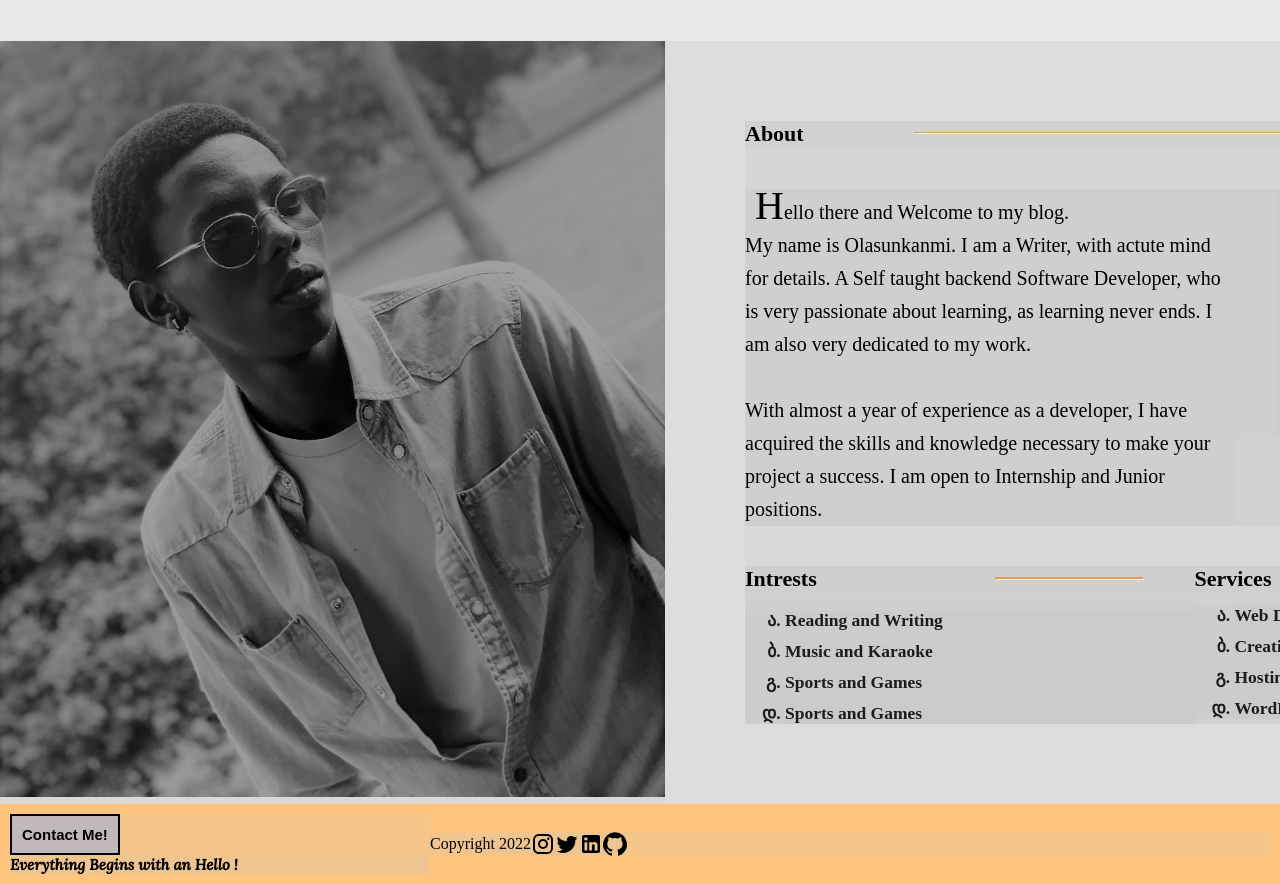
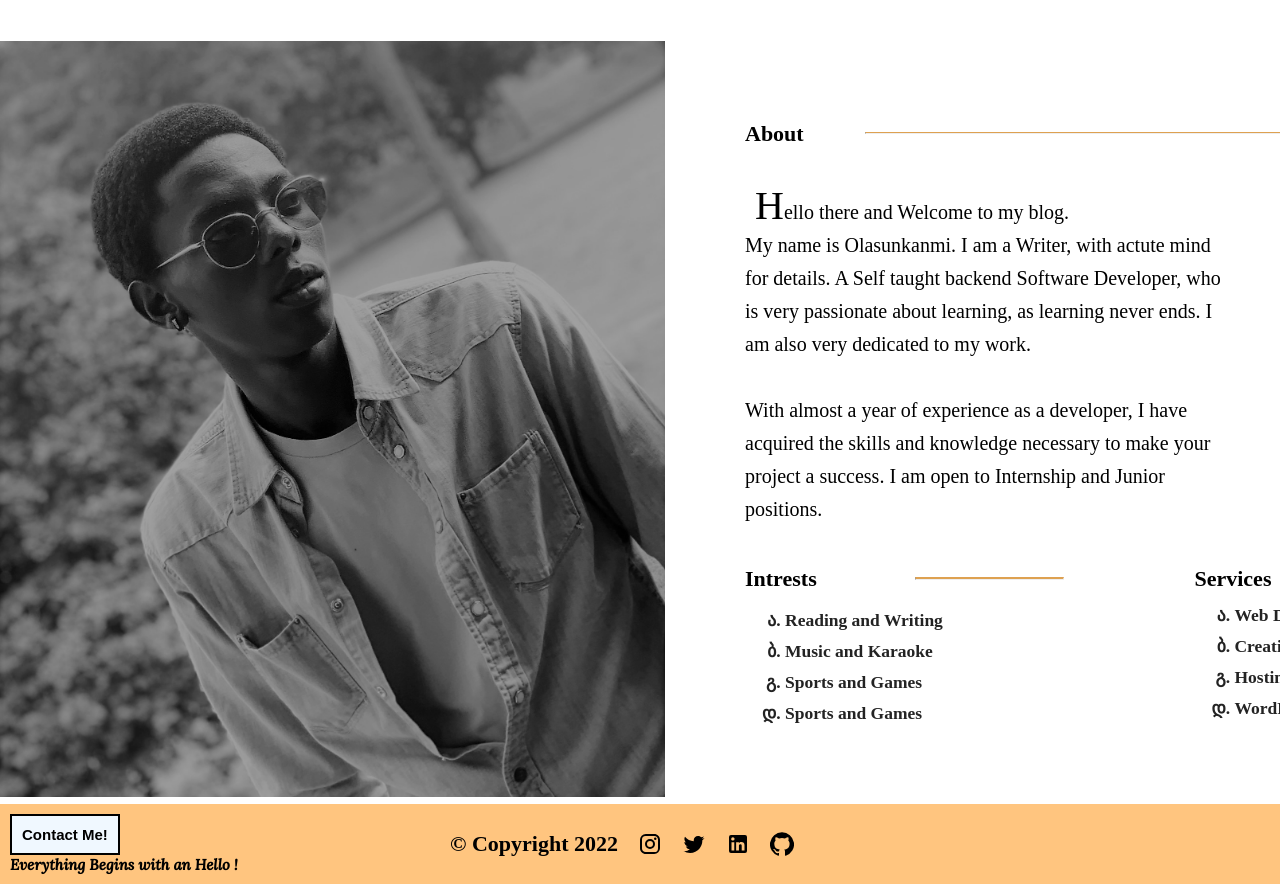
Before and after one commit to Olatisunkanmi/writing-blog, a React (Create React App) app: page / in a window 1280 px wide. Shown: the part 360-1244 px from the top of the page. Built offline with nearby package versions, Linux system fonts and the light colour scheme; a web font is replaced by a local one.

Commit message:
All Pages completed for the blogPost

```diff
--- a/src/Pages/About/About.css
+++ b/src/Pages/About/About.css
@@ -1,6 +1,4 @@
-*{
-   background-color: rgba(191, 189, 189, 0.147);
-}
+
 
 .body--container{
     max-width: 1700px;
@@ -38,7 +36,7 @@
     position: relative;
    bottom: 15px;
    margin: auto 170px;
-
+   right: 50px;
     border-top: 1.4px solid rgb(222, 161, 81);
 
 }
@@ -145,7 +143,7 @@ color: rgba(0, 0, 0, 0.863);
 position: relative;
 bottom: 15px;
 margin: auto 150px;
-left: 100px;
+left: 20px;
  border-top: 2px solid rgb(222, 161, 81);
 }
 
@@ -198,13 +196,14 @@ font-weight: 600;
 .contact--div > button{
    padding: 10px;
    border: none;
-   background-color: rgb(193, 185, 185);
+   background-color: aliceblue;
    cursor: pointer;
    border: 2px solid black;
    font-size: 15px;
    color: black;
    font-weight: 800;
 }
+
 
 .contact--div > p {
    font-size: 15px;
@@ -219,3 +218,13 @@ font-weight: 600;
    align-items: center;
 
 }
+
+.copy{
+   margin-left: 20px;
+   font-size: 22px;
+   font-weight: 700;
+}
+
+.media--icon{
+   margin-left: 20px;
+}
--- a/src/Pages/About/About.jsx
+++ b/src/Pages/About/About.jsx
@@ -109,12 +109,12 @@ const About = () => {
     <div className="wrapper--container">
 
             <div className="contact--div">
-            <button>Contact Me!</button>
+            <button className='contact--btn'>Contact Me!</button>
             <p>Everything Begins with an Hello !</p>
             </div>
 
             <div className="social-media">
-           <p>Copyright 2022</p>
+           <p className='copy'> &#169; Copyright 2022</p>
             <Instagram className='media--icon'/>
             <Twitter className='media--icon'/>
             <LinkedIn className='media--icon'/>
```
